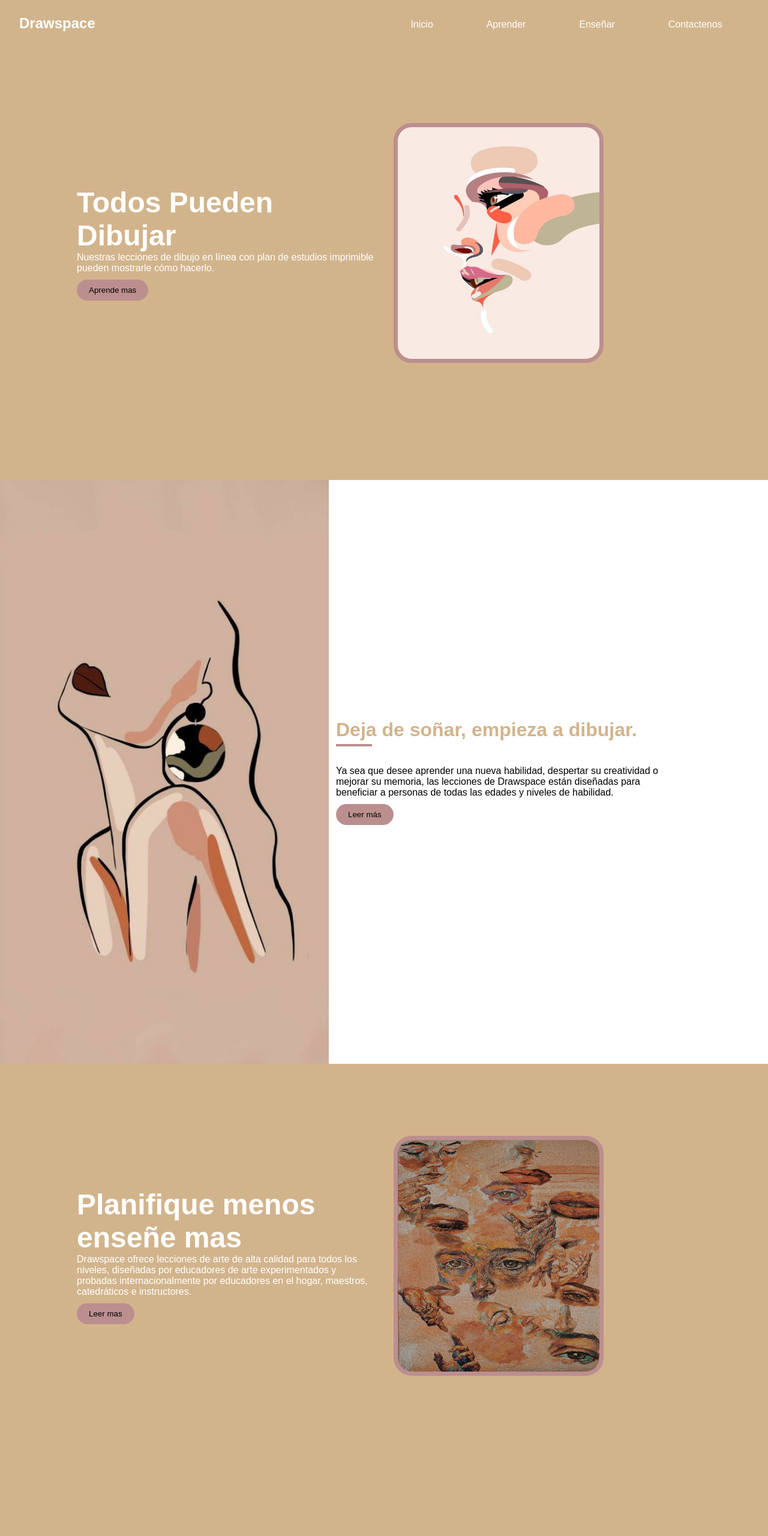
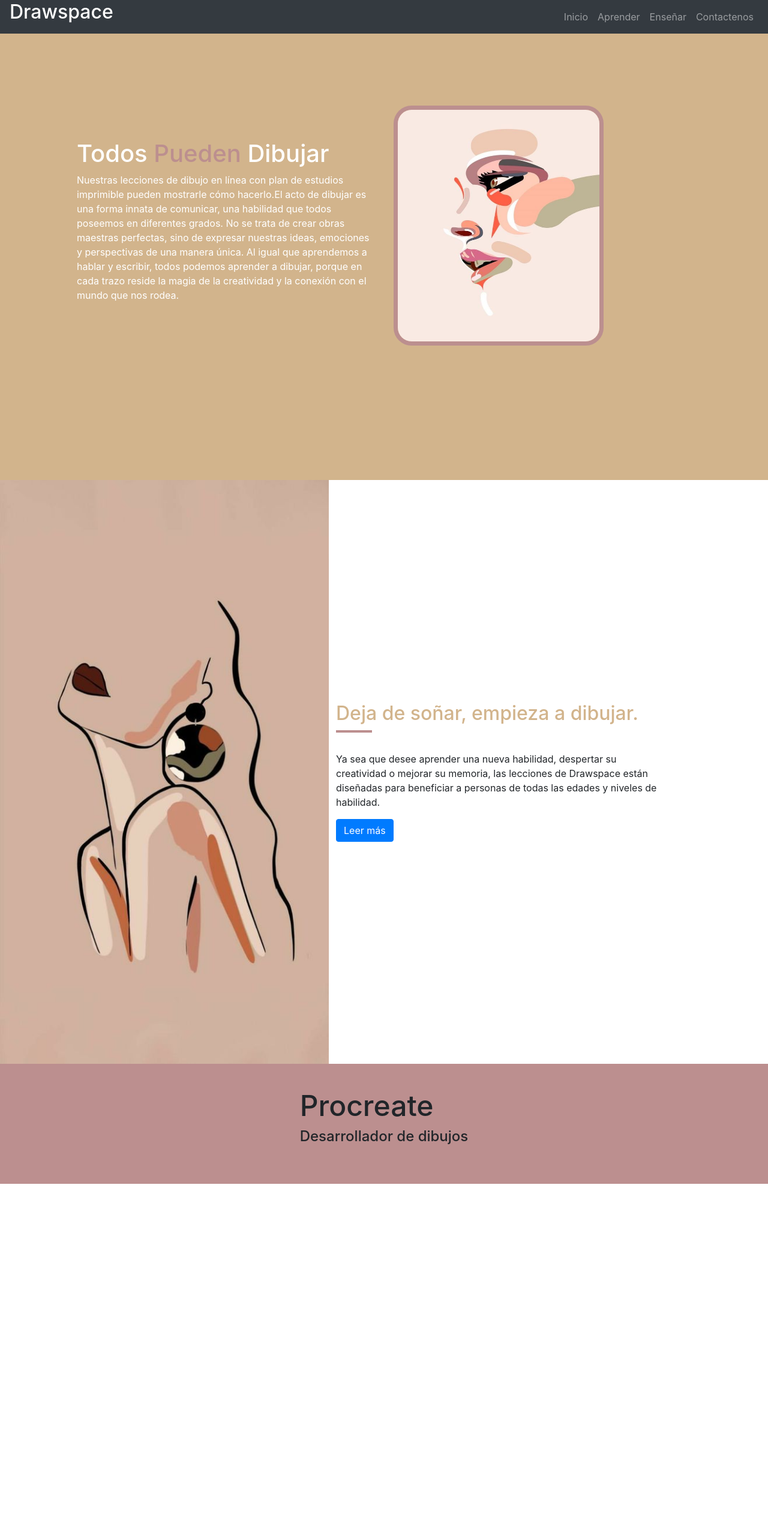
Before and after one commit to LizethLT/ProyectoTutorial, a plain HTML site: page Proyecto Tutorial/tutorial.html in a window 1280 px wide. Shown: the top 2560 px of the page at 60% size. After the commit the page ends 1973 px from the top, so only its background shows below. Drawn offline with nearby package versions, Linux system fonts and the light colour scheme.

Commit message:
Tutorial Final

```diff
--- a/Proyecto Tutorial/tutorial.html
+++ b/Proyecto Tutorial/tutorial.html
@@ -6,29 +6,30 @@
     <meta name="viewport" content="width=device-width, initial-scale=1.0">
     <title>Drawspace</title>
     <link rel="stylesheet" href="css/styles.css">
+    <link rel="stylesheet" href="https://maxcdn.bootstrapcdn.com/bootstrap/4.5.2/css/bootstrap.min.css">
+    <script src="https://ajax.googleapis.com/ajax/libs/jquery/3.5.1/jquery.min.js"></script>
+    <script src="https://cdnjs.cloudflare.com/ajax/libs/popper.js/1.16.0/umd/popper.min.js"></script>
+    <script src="https://maxcdn.bootstrapcdn.com/bootstrap/4.5.2/js/bootstrap.min.js"></script>
 </head>
 <body>
     <div class="wrapper">
         <header>
-            <nav class="navbar">
+            <nav class="navbar navbar-expand-lg navbar-dark bg-dark">
                 <div class="brand">
                     <h2>Drawspace</h2>
                 </div>
-                <ul class="menu">
-                    <li><a href="tutorial.html">Inicio</a></li>
-                    <li><a href="aprender.html">Aprender</a></li>
-                    <li><a href="enseñar.html">Enseñar</a></li>
-                    <li><a href="contactanos.html">Contactenos</a></li>
+                <ul class="navbar-nav ml-auto">
+                    <li class="nav-item"><a class="nav-link" href="tutorial.html">Inicio</a></li>
+                    <li class="nav-item"><a class="nav-link" href="aprender.html">Aprender</a></li>
+                    <li class="nav-item"><a class="nav-link" href="enseñar.html">Enseñar</a></li>
+                    <li class="nav-item"><a class="nav-link" href="contactanos.html">Contactenos</a></li>
                 </ul>
             </nav>
         </header>
         <main class="main">
-            <div class="infor-content">
+            <div class="info-content">
               <h1>Todos<span> Pueden</span> Dibujar</h1>
-              <p>Nuestras lecciones de dibujo en línea con plan de estudios imprimible pueden mostrarle cómo hacerlo.</p>
-              <a download href="#">
-                <button class="download-cv">Aprende mas</button>
-              </a>
+              <p>Nuestras lecciones de dibujo en línea con plan de estudios imprimible pueden mostrarle cómo hacerlo.El acto de dibujar es una forma innata de comunicar, una habilidad que todos poseemos en diferentes grados. No se trata de crear obras maestras perfectas, sino de expresar nuestras ideas, emociones y perspectivas de una manera única. Al igual que aprendemos a hablar y escribir, todos podemos aprender a dibujar, porque en cada trazo reside la magia de la creatividad y la conexión con el mundo que nos rodea.</p>
             </div>
             <img src="img/ui.jpg" alt="">
         </main>
@@ -38,30 +39,16 @@
         <img src="img/op.jpg" alt="">
 
         <div class="about-info">
-          <h2>Deja de soñar,
-            empieza a dibujar.</h2>
+          <h2>Deja de soñar, empieza a dibujar.</h2>
           <div class="divider"></div>
           <p>Ya sea que desee aprender una nueva habilidad, despertar su creatividad o mejorar su memoria, las lecciones de Drawspace están diseñadas para beneficiar a personas de todas las edades y niveles de habilidad.</p>
-
-          <button class="download-cv">Leer más</button>
+          <a class="btn btn-primary" href="aprender.html">Leer más</a>
         </div>
     </div>
 
-    <div class="wrapper">
-      <main class="main">
-          <div class="infor-content">
-            <h1>Planifique menos<span> enseñe </span> mas</h1>
-            <p>Drawspace ofrece lecciones de arte de alta calidad para todos los niveles, diseñadas por educadores de arte experimentados y probadas internacionalmente por educadores en el hogar, maestros, catedráticos e instructores.</p>
 
-            <a download href="#">
-              <button class="download-cv">Leer mas</button>
-            </a>
-          </div>
-          <img src="img/5.jpg" alt="">
-      </main>
-  </div>
 
-      <footer class="footer">
+    <footer class="footer">
         <div class="footer-content">
           <h2>Procreate</h2>
           <h5>Desarrollador de dibujos</h5>
@@ -71,8 +58,6 @@
           <i class="fab fa-linkedin"></i>
           <i class="fab fa-twitter-square"></i>
         </div>
-      </footer>
+    </footer>
 
-
-</body>
 </html>
```
Also changed, not shown: Proyecto Tutorial/aprender.html (+9 -5 lines), Proyecto Tutorial/contactanos.html (+10 -4 lines), Proyecto Tutorial/enseñar.html (+8 -6 lines).
